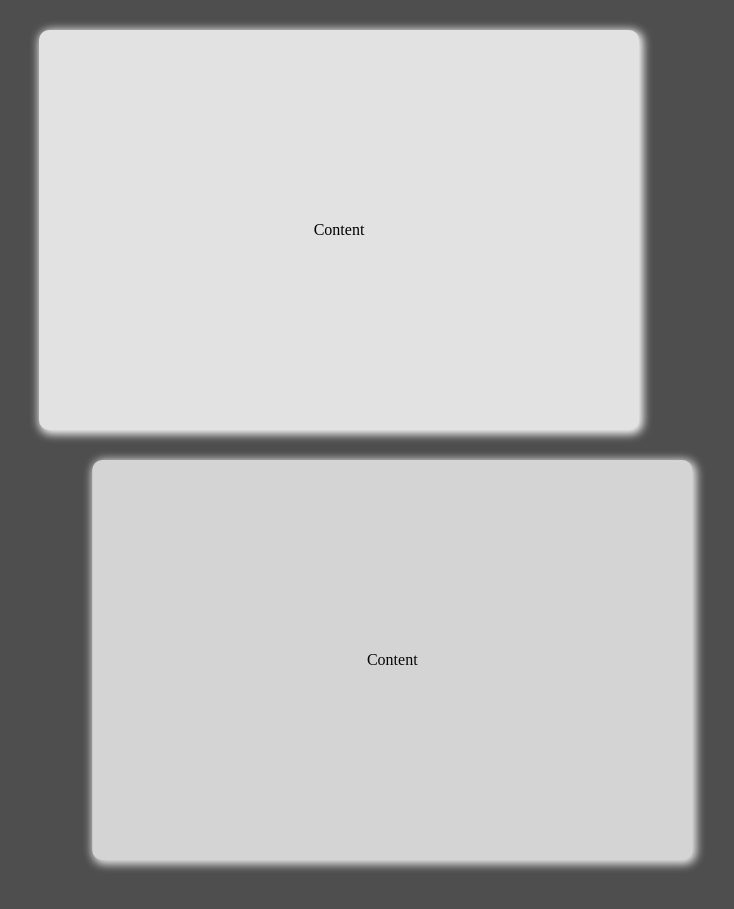
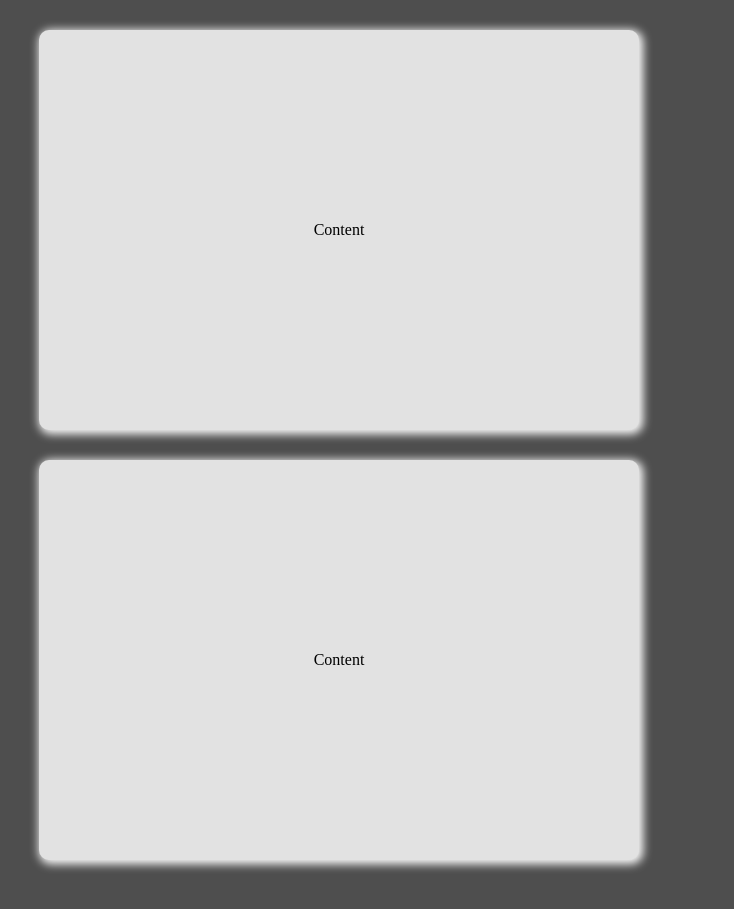
Before and after one commit to dangdeyyy-ai/scroll-animation, a plain HTML site: page index.html in a window 1280 px wide. Shown: the part 109-1018 px from the top of the page, without its empty margins (301-1035 px from the left). Drawn offline with Linux system fonts and the light colour scheme.

Commit message:
update code

```diff
--- a/index.html
+++ b/index.html
@@ -10,7 +10,7 @@
         <div class="title">Scroll to see animation</div>
         <div class="content">
             <div class="box">Content</div>
-            <div class="box right">Content</div>
+            <div class="box">Content</div>
             <div class="box left">Content</div>
             <div class="box right">Content</div>
             <div class="box left">Content</div>
```
